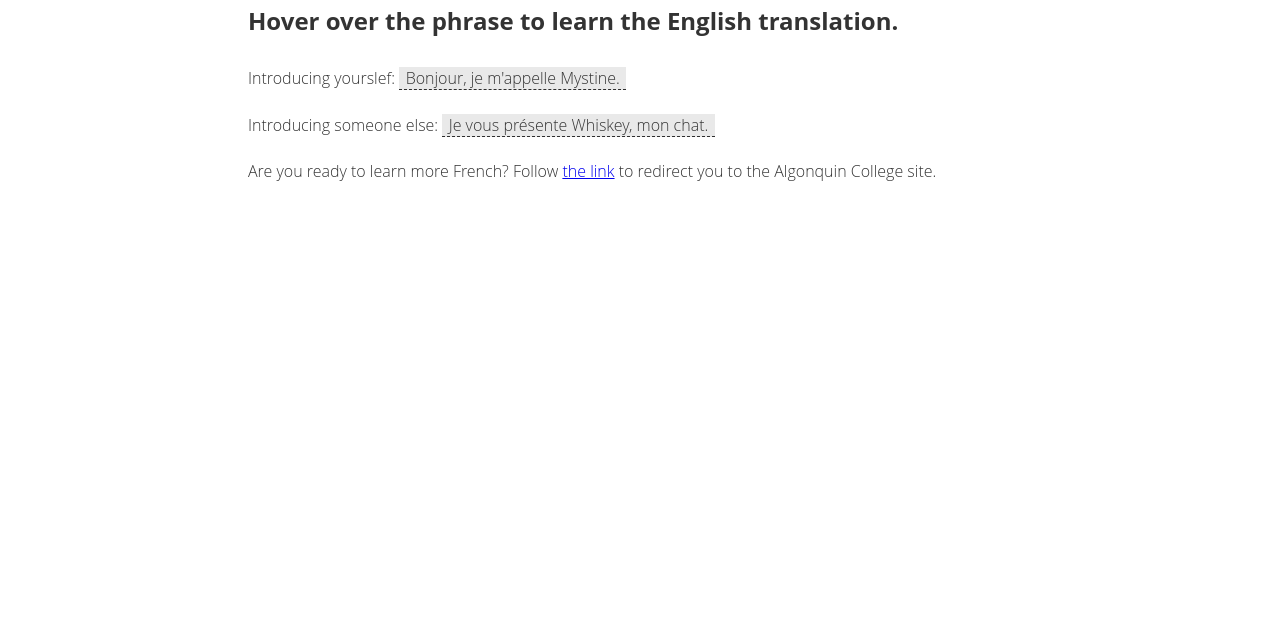
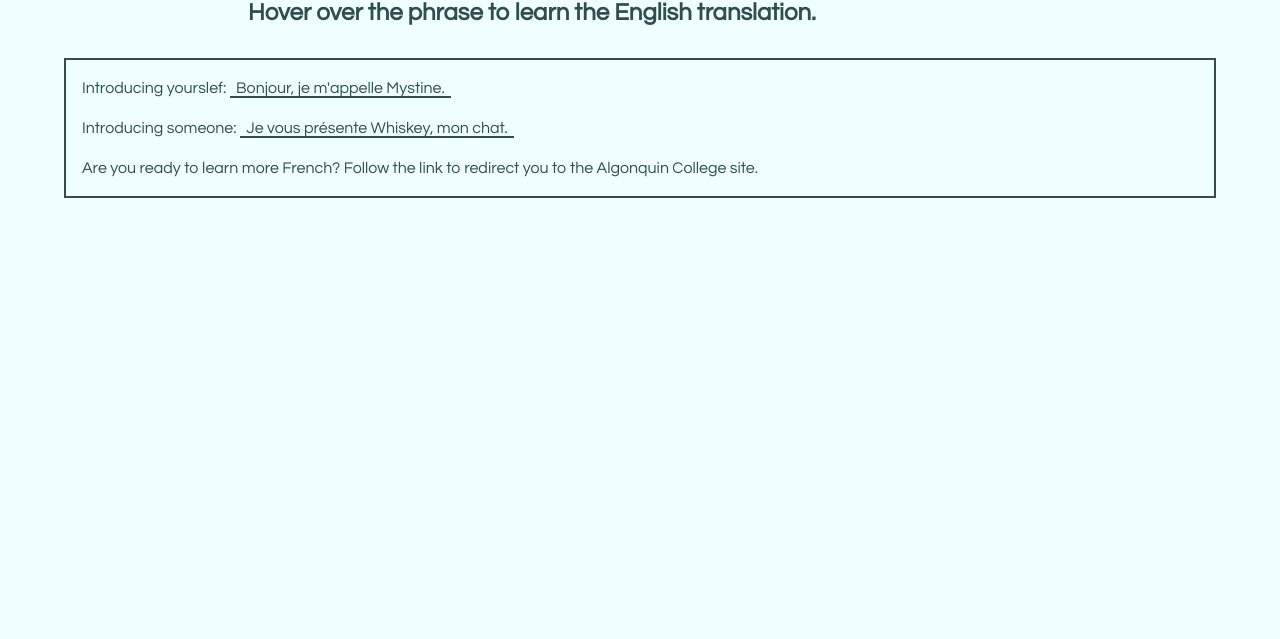
Before and after one commit to mystine/codepen-sass, a plain HTML site: page index.html in a window 1280 px wide. Shown: the part 161-800 px from the top of the page. Drawn offline with Linux system fonts and the light colour scheme.

Commit message:
feat(css)
added style.css changes

```diff
--- a/css/style.css
+++ b/css/style.css
@@ -1,19 +1,16 @@
-::-moz-selection { background: rgba(0,0,0,0.2); }
-::selection { background: rgba(0,0,0,0.2); }
-
 body {
-  background: #fff;
+    background: #F0FFFF;
     background-size: 100%;
-  font-family: 'Open Sans', sans-serif;
+    font-family: 'Avant Garde', Avantgarde, 'Century Gothic', CenturyGothic, AppleGothic, sans-serif;
     font-size: 16px;
     line-height: 1.5em;
     margin: 80px 4em 0;
-  color: #333;
+    color: #2F4F4F;
 }
 
 h1 {
     max-width: 49rem;
-  font-size: 3.5em;
+    font-size: 3em;
     line-height: 1em;
     font-weight: 700;
     margin: 0.25em auto;
@@ -26,21 +23,21 @@ h2 {
 
 p {
     line-height: 1.5em;
-  margin: 1.4em auto;
+    margin: 1em;
     max-width: 49rem;
     font-size: 1em;
     font-weight: 300;
 }
+
 a.dfn-hover {
-	color: #333;
+	color: #2F4F4F;
 	text-decoration: none;
 }
 
 /** Code for hover info **/
 
 dfn {
-  background: #e9e9e9;
-  border-bottom: dashed 1px rgba(0,0,0,0.8);
+    border-bottom: solid 2.5px #2F4F4F;
     padding: 0 0.4em;
     cursor: help;
     font-style: normal;
@@ -59,10 +56,11 @@ dfn::after {
     font-weight: 700;
     line-height: 1.5em;
     padding: 0.5em 0.8em;
-  background: rgba(0,0,0,0.8);
-  color: #fff;
+    background: #2F4F4F;
+    color: #F0FFFF;
     pointer-events: none; /* This prevents the box from apearing when hovered. */
     transition: opacity 250ms, top 250ms;
+
 }
 
 dfn::before {
@@ -73,12 +71,31 @@ dfn::before {
     opacity: 0;
     width: 0; height: 0;
     border: solid transparent 5px;
-  border-bottom-color: rgba(0,0,0,0.8);
+    border-bottom-color: #2F4F4F;
     transition: opacity 250ms, top 250ms;
 }
 
-dfn:hover {z-index: 2;} /* Keeps the info boxes on top of other elements */
+dfn:hover {
+    z-index: 2;
+    border-bottom: solid 2.5px #F0FFFF;
+}
 dfn:hover::after,
-dfn:hover::before {opacity: 1;}
-dfn:hover::after {top: 30px;}
-dfn:hover::before {top: 20px;}
+dfn:hover::before {
+    opacity: 1;
+}
+dfn:hover::after {
+    top: 30px;
+}
+dfn:hover::before {
+    top: 20px;
+}
+
+.the-link {
+    color: #2F4F4F;
+    font-weight: 400;
+    text-decoration: none;animation-delay:
+}
+
+.box {
+    border: solid 2px #2F4F4F;
+}
--- a/index.html
+++ b/index.html
@@ -10,18 +10,18 @@
 </head>
 <body>
 
-<! --http://codepen.io/guuslieben/pen/gabQWM --!>
+<! --http://codepen.io/guuslieben/pen/gabQWM-- !>
 
 <h1>Learn basic French.</h1>
 
     <h2>Hover over the phrase to learn the English translation.</h2>
+    <div class="box">
+        <p>Introducing yourslef: <a class="dfn-hover"><dfn data-info="Hello, my name is mystine.">Bonjour, je m'appelle Mystine.</dfn></a></p>
 
-    <p>Introducing yourslef: <a class="dfn-hover"><dfn data-info="Hello, my name is mystine.">Bonjour, je m'appelle Mystine.</dfn></a></p>
+        <p>Introducing someone: <a class="dfn-hover"><dfn data-info="Let me introduce you my cat, Whiskey.">Je vous présente Whiskey, mon chat.</dfn></a></p>
 
-    <p>Introducing someone else: <a class="dfn-hover"><dfn data-info="Let me introduce you my cat, Whiskey.">Je vous présente Whiskey, mon chat.</dfn></a></p>
-
-
-       <p>Are you ready to learn more French? Follow <a href="http://www.algonquincollege.com/languages/learn-a-language/fsl/?gclid=COvp3-fgk8sCFY-DaQoddIUJxA">the link</a> to redirect you to the Algonquin College site.</p>
+        <p>Are you ready to learn more French? Follow <a class="the-link" href="http://www.algonquincollege.com/languages/learn-a-language/fsl/?gclid=COvp3-fgk8sCFY-DaQoddIUJxA">the link</a> to redirect you to the Algonquin College site.</p>
+    </div>
 
 </body>
 </html>
```
Lines whose indentation alone changed are shown as unchanged.
